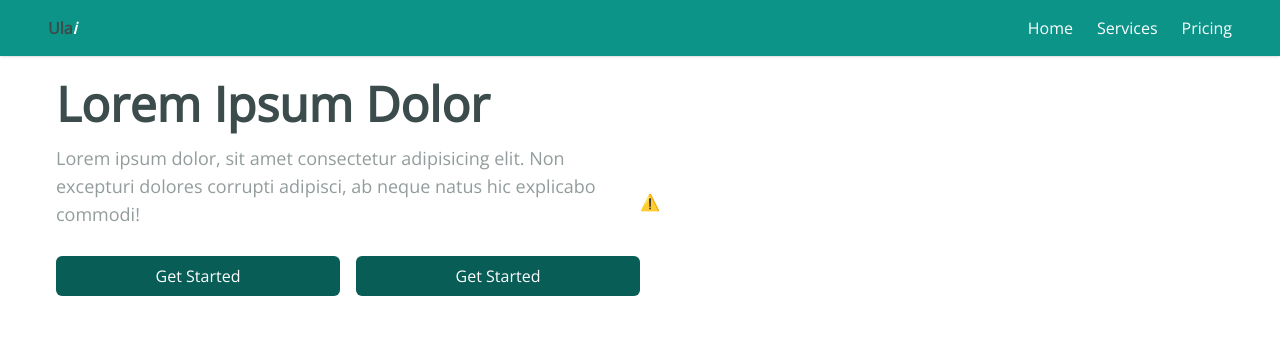
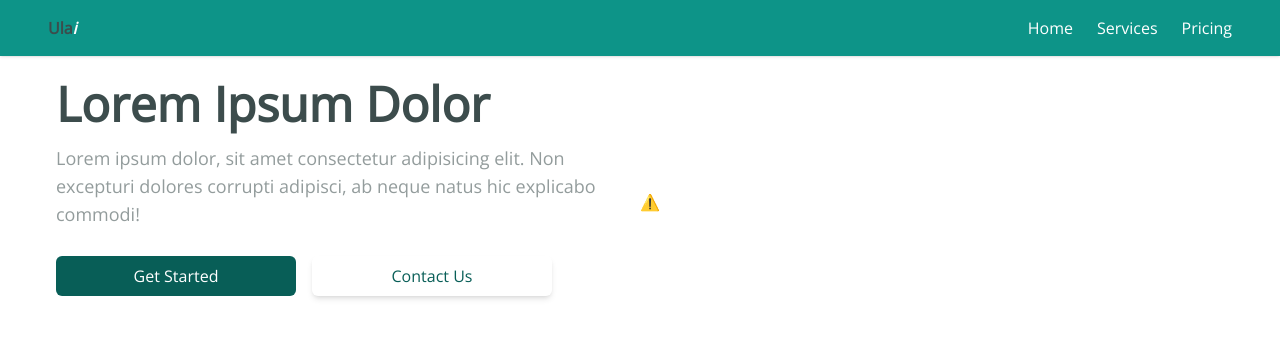
Before and after one commit to TamaniPhiri/WebUI-4, a React (Vite) app: page / in a window 1280 px wide. Shown: the top 338 px of the page. Built offline with nearby package versions, Linux system fonts and the light colour scheme; no server answers.

Commit message:
hero section

```diff
--- a/src/Components/Hero.jsx
+++ b/src/Components/Hero.jsx
@@ -9,15 +9,15 @@ const Hero = () => {
     <section className="flex w-full h-screen md:h-fit mt-20 md:mt-20 flex-col-reverse md:flex-row items-center justify-center px-4 md:px-14 container">
         <div className="w-full md:w-1/2">
             <h1 className=' text-[#3c4c4c] font-bold text-3xl md:text-5xl'>Lorem Ipsum Dolor</h1>
-            <p className='text-[#939c9c] mt-4 text-sm md:text-lg'>
+            <p className='text-[#939c9c] mt-4 text-sm md:text-lg text-center md:text-left'>
                 Lorem ipsum dolor, sit amet consectetur adipisicing elit. Non excepturi dolores corrupti adipisci, ab neque natus hic explicabo commodi!
             </p>
-            <div className="items-center justify-between flex-row w-full flex mx-auto py-7 space-x-4">
-                <div className=" bg-[#085e57] items-center justify-center w-full rounded-md py-2 text-center">
+            <div className="items-center flex-row w-full flex mx-auto py-7 space-x-4">
+                <div className=" bg-[#085e57] items-center justify-center w-60 rounded-md py-2 text-center">
                     <a href="#" className=' px-4 text-white'>Get Started</a>
                 </div>
-                <div className=" bg-[#085e57] items-center justify-center w-full rounded-md py-2 mx-0 md:mx-4 text-center">
-                    <a href="#" className=' px-4 text-white'>Get Started</a>
+                <div className="hidden md:block shadow-md items-center justify-center w-60 rounded-md py-2 mx-0 md:mx-4 text-center">
+                    <a href="#" className=' px-4 text-[#085e57]'>Contact Us</a>
                 </div>
             </div>
         </div>
@@ -26,7 +26,7 @@ const Hero = () => {
                 autoplay
                 loop
                 src="https://assets9.lottiefiles.com/packages/lf20_k0sUtnckyH.json"
-                className='h-full md:h-[100%] w-[100%] object-cover'
+                className='h-full md:h-[100%] w-[100%] object-contain'
             >
             </Player>
         </div>
```
